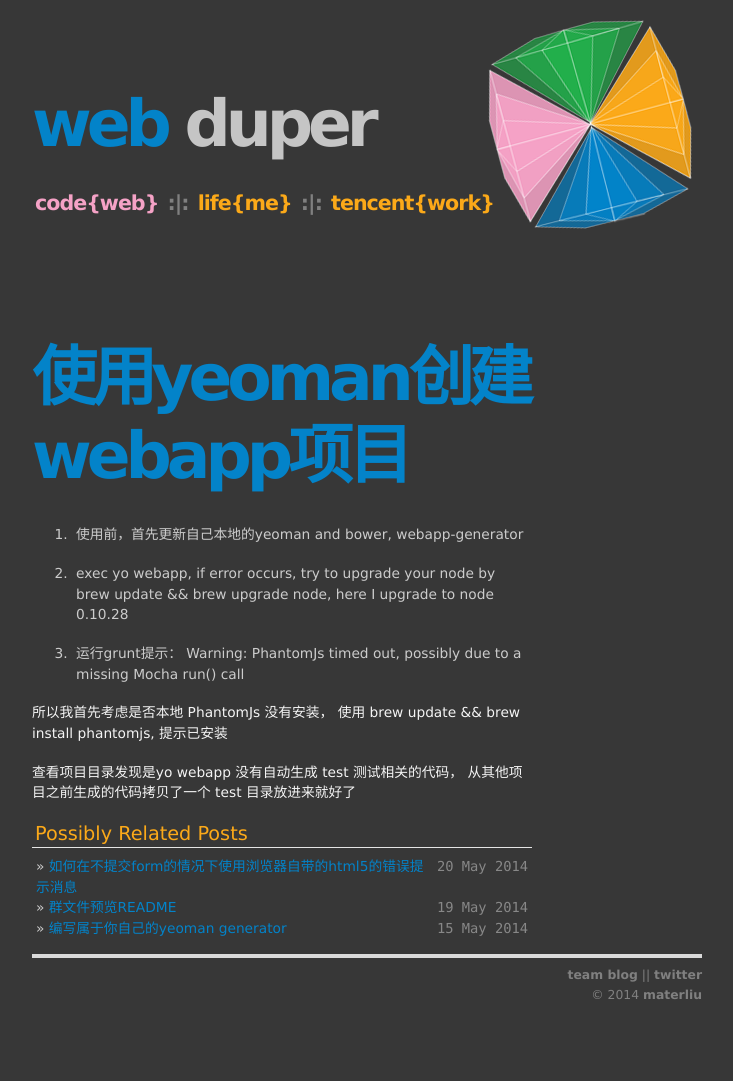
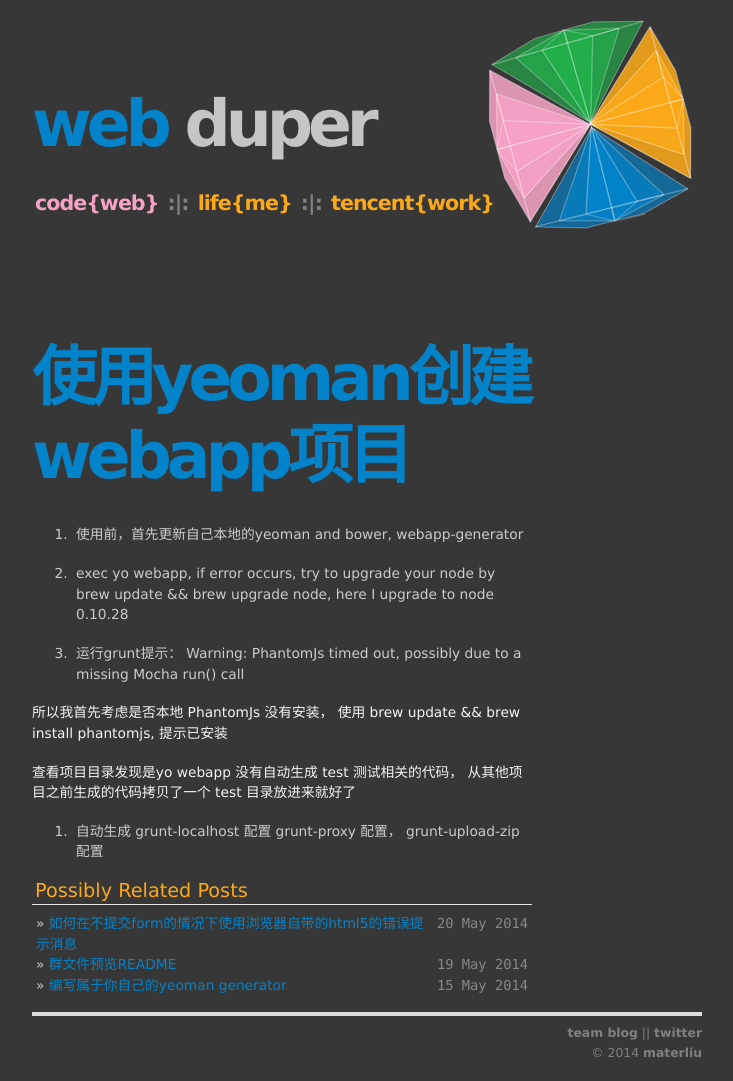
Before and after one commit to materliu/materliu.github.io, a Jekyll site: the page built from all/web/_posts/2014-05-15-yeoman-webapp-generator.md, in a window 1280 px wide. Shown: the whole page, without its empty margins (273-1006 px from the left). Built offline with Jekyll 4.4.1, drawn with Linux system fonts in a browser that asks for light colours; Markdown is read by kramdown in place of the engine named in the settings; before the commit the page ends 1024 px from its top, so only the background shows below that.

Commit message:
add our own grunt-plugins !

```diff
--- a/all/web/_posts/2014-05-15-yeoman-webapp-generator.md
+++ b/all/web/_posts/2014-05-15-yeoman-webapp-generator.md
@@ -14,3 +14,5 @@
 所以我首先考虑是否本地 PhantomJs 没有安装， 使用 brew update && brew install phantomjs, 提示已安装
 
 查看项目目录发现是yo webapp 没有自动生成 test 测试相关的代码， 从其他项目之前生成的代码拷贝了一个 test 目录放进来就好了
+
+4. 自动生成 grunt-localhost 配置 grunt-proxy 配置， grunt-upload-zip配置
```
